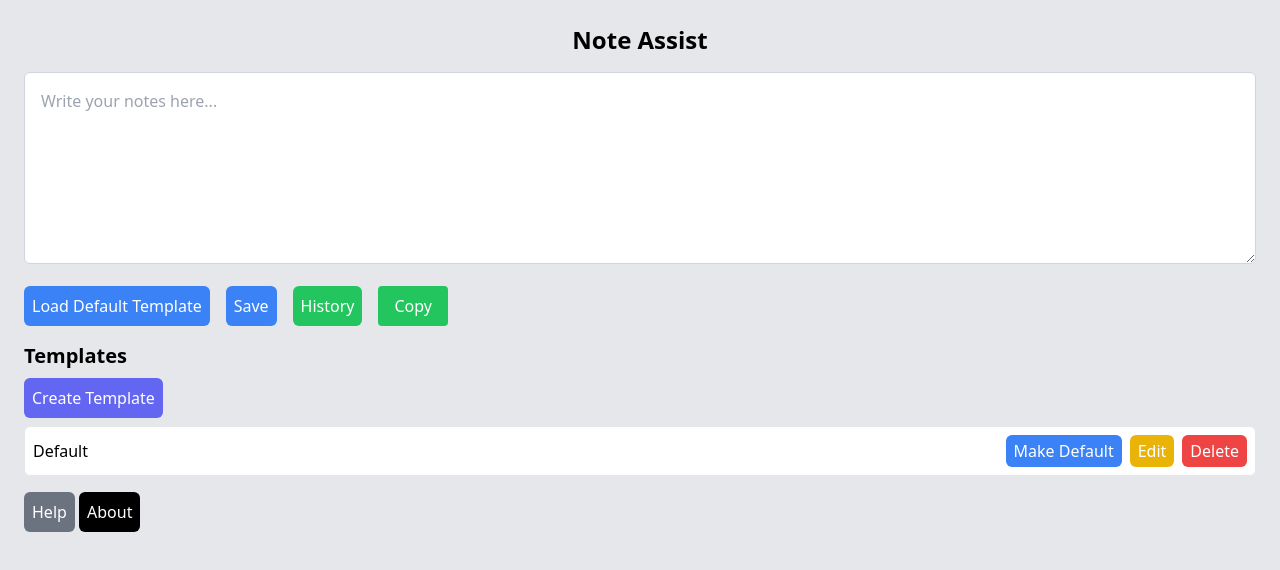
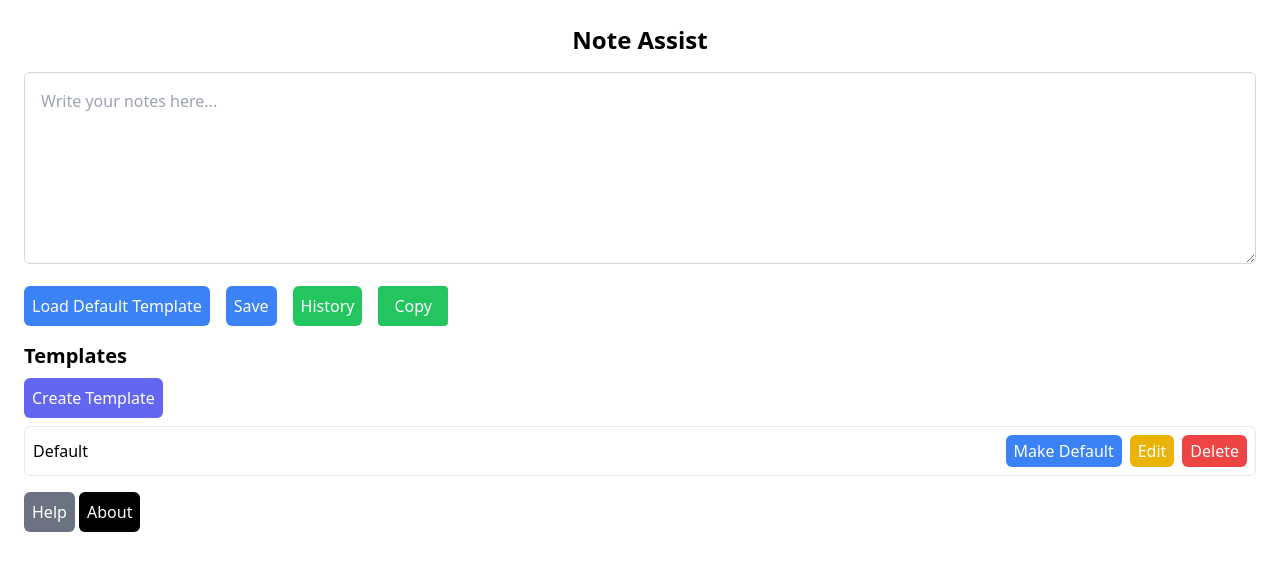
Before and after one commit to cedrickabadines/NoteAssist, a plain HTML site: page index.html in a window 1280 px wide. Drawn offline with nearby package versions, Linux system fonts and the light colour scheme.

```diff
--- a/index.html
+++ b/index.html
@@ -7,7 +7,7 @@
     <script src="https://cdn.tailwindcss.com"></script>
     <script src="script.js" defer></script>
 </head>
-<body class="bg-gray-200">
+<body class="bg-black-200">
 
     <div class="container mx-auto p-6">
         <!-- Header -->
```
